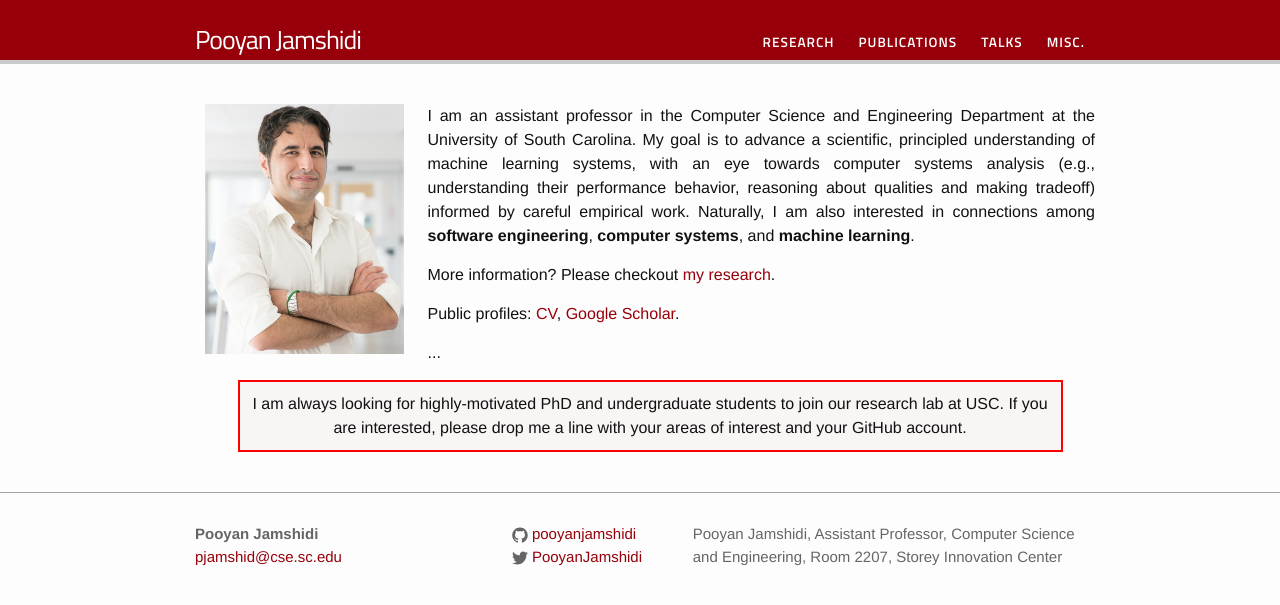
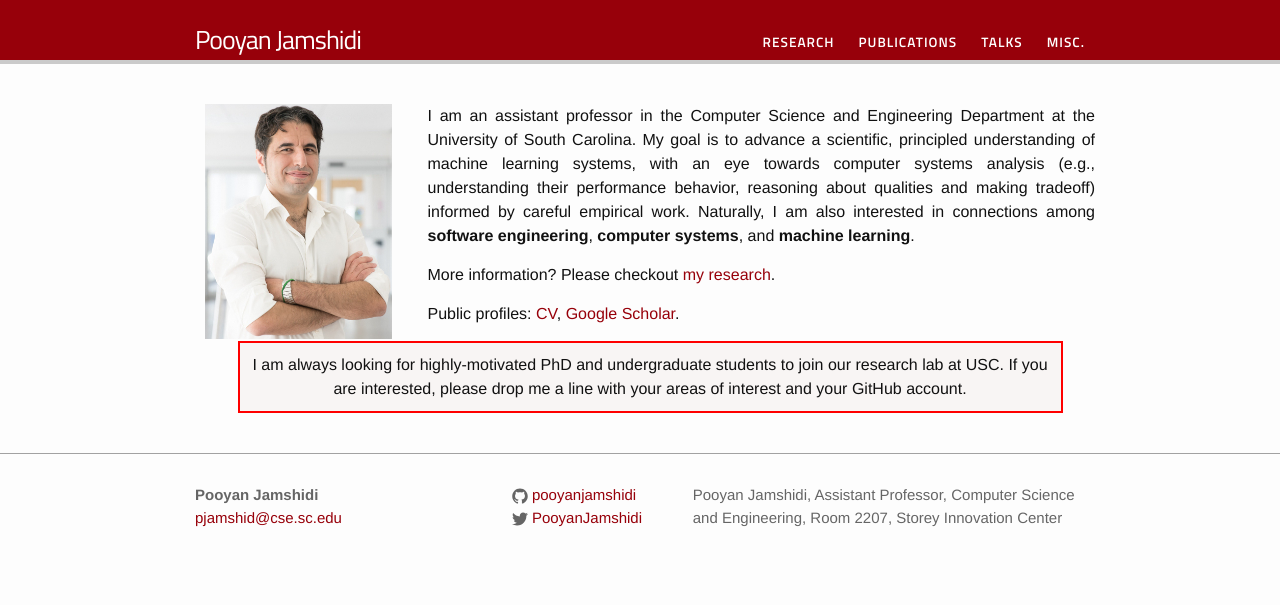
Before and after one commit to pooyanjamshidi/pooyanjamshidi.github.io, a Jekyll site: the page built from index.html, in a window 1280 px wide. Shown: the top 605 px of the page. Built offline with Jekyll 4.4.1, drawn with Linux system fonts in a browser that asks for light colours.

Commit message:
updated my page with usc info

```diff
--- a/css/main.scss
+++ b/css/main.scss
@@ -34,7 +34,7 @@ $on-laptop:        800px;
 
 
 // Picture profile
-$profilepic-size:  250px;
+$profilepic-size:  235px;
 
 // Header
 $header-height:		40px;
--- a/index.html
+++ b/index.html
@@ -28,7 +28,7 @@ layout: default
         </p>
 
         <p align=justify>
-        ...
+
         </p>
 
     </div>
```
